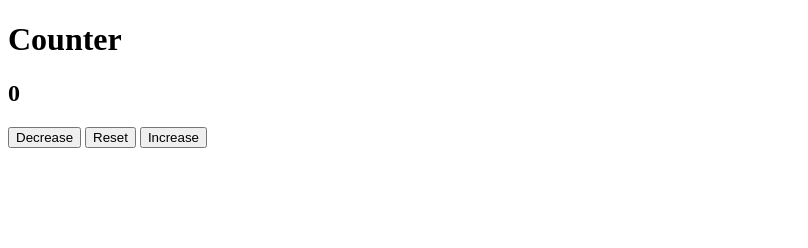
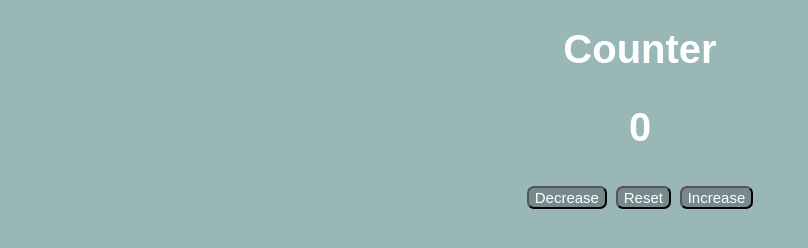
Before and after one commit to sarahvroff/Counter, a plain HTML site: page index.html in a window 1280 px wide. Shown: the whole page, without its empty margins (0-808 px from the left). Drawn offline with Linux system fonts and the light colour scheme.

Commit message:
Simple styling

```diff
--- a/index.html
+++ b/index.html
@@ -2,6 +2,7 @@
 <html lang="en">
     <head>
         <title>Counter</title>
+        <link href='style.css' rel='stylesheet' type='text/css'>
     </head>
     <body>
         <h1>Counter</h1>
--- a/style.css
+++ b/style.css
@@ -0,0 +1,18 @@
+* {
+    font-family: sans-serif, arial;
+    font-size: 10px;
+    background-color: #9ab7b8;
+    color: white;
+    text-align: center;
+}
+
+h1, h2 {
+    font-size: 4rem;
+}
+
+button {
+    font-size: 1.5rem;
+    margin: 3px;
+    background-color: rgb(119, 137, 141);
+    border-radius: 7px;
+}
```
